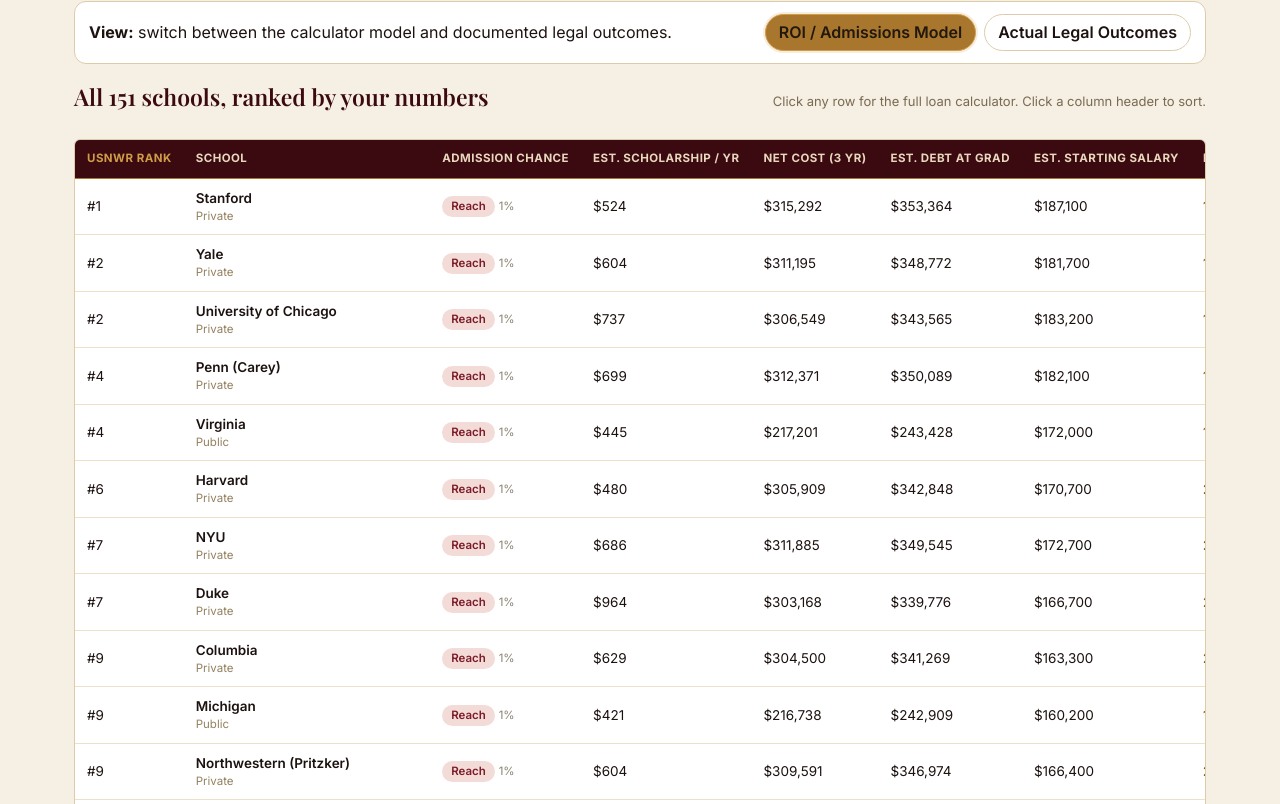
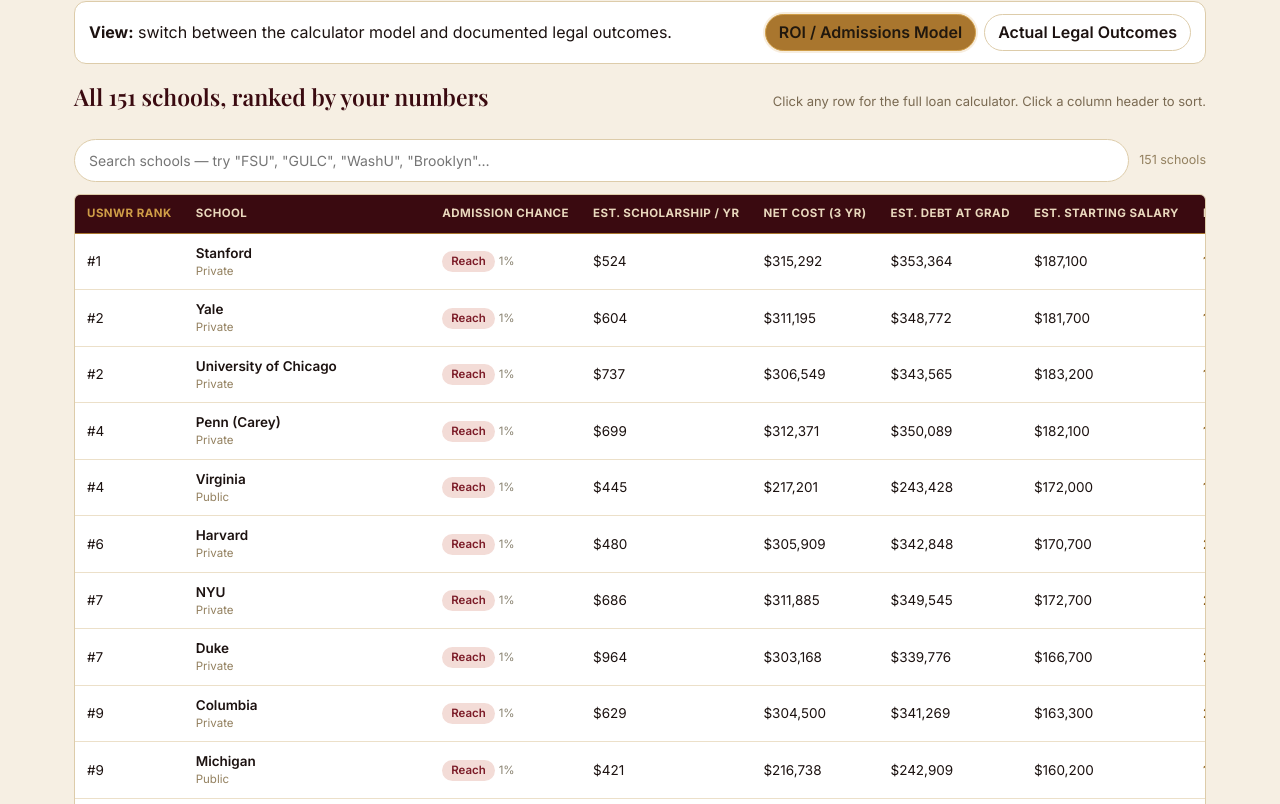
Before and after one commit to redsupercar314/law-roi-site, a React (Vite) app: page / in a window 1280 px wide. Shown: the part 1016-1820 px from the top of the page. Built offline with nearby package versions, Linux system fonts and the light colour scheme.

Commit message:
Abbreviation-aware school search; hidden gems ranked by scholarship, excluded from Best ROI

```diff
--- a/src/App.jsx
+++ b/src/App.jsx
@@ -9,6 +9,7 @@
   median,
   pct,
 } from './lib/calc.js';
+import { matchScore } from './lib/search.js';
 
 const DEFAULT_PROFILE = {
   gpa: 3.5,
@@ -31,6 +32,7 @@
 
 export default function App() {
   const [profile, setProfile] = useState(DEFAULT_PROFILE);
+  const [query, setQuery] = useState('');
   const [sortKey, setSortKey] = useState('usnews_rank');
   const [sortDir, setSortDir] = useState(1);
   const [outcomeMode, setOutcomeMode] = useState(false);
@@ -51,13 +53,24 @@
     } catch {}
   }, [dark]);
 
+  const fullProfile = { ...profile, loanRateForDebt: 8.05 };
+
+  const allRows = useMemo(() => {
+    return SCHOOLS.map((s) => ({ s, c: computeFor(s, fullProfile) }));
+    // eslint-disable-next-line react-hooks/exhaustive-deps
+  }, [profile]);
+
+  const qActive = query.trim().length >= 2;
+
   const rows = useMemo(() => {
-    const full = { ...profile, loanRateForDebt: 8.05 };
-    const computed = SCHOOLS.map((s) => ({ s, c: computeFor(s, full) }));
+    const scored = allRows.map((r) => ({ ...r, score: matchScore(r.s, query) }));
+    const filtered = qActive ? scored.filter((r) => r.score >= 0) : scored;
     const dir = sortDir;
-    computed.sort((a, b) => {
+    filtered.sort((a, b) => {
       let av, bv;
       switch (sortKey) {
+        case 'relevance':
+          av = a.score; bv = b.score; break;
         case 'name':
           return dir * a.s.name.localeCompare(b.s.name);
         case 'chance':
@@ -84,10 +97,10 @@
       }
       return dir * (av - bv);
     });
-    return computed;
-  }, [profile, sortKey, sortDir]);
+    return filtered;
+  }, [allRows, query, qActive, sortKey, sortDir]);
 
-  const selected = rows.find((r) => r.s.name === selectedName) ?? null;
+  const selected = allRows.find((r) => r.s.name === selectedName) ?? null;
 
   useEffect(() => {
     if (selected) {
@@ -100,23 +113,39 @@
   }, [selectedName]); // eslint-disable-line react-hooks/exhaustive-deps
 
   const stats = useMemo(() => {
-    const full = { ...profile, loanRateForDebt: 8.05 };
-    const all = SCHOOLS.map((s) => ({ s, c: computeFor(s, full) }));
     return {
-      likely: all.filter((r) => r.c.chancePct >= 55).length,
-      total: all.length,
-      reach: all.filter((r) => r.c.chancePct < 25).length,
-      bestDti: Math.min(...all.map((r) => r.c.dti)),
-      medianT50: median(all.filter((r) => r.s.rank <= 50).map((r) => r.c.debtAtGrad)),
+      likely: allRows.filter((r) => r.c.chancePct >= 55).length,
+      total: allRows.length,
+      reach: allRows.filter((r) => r.c.chancePct < 25).length,
+      bestDti: Math.min(...allRows.map((r) => r.c.dti)),
+      medianT50: median(allRows.filter((r) => r.s.rank <= 50).map((r) => r.c.debtAtGrad)),
     };
-  }, [profile]);
+  }, [allRows]);
 
-  const bestRoi = rows.filter((r) => r.c.chancePct >= 40).slice().sort((a, b) => a.c.dti - b.c.dti).slice(0, 6);
-  const gems = rows
-    .filter((r) => r.s.usnews_rank > 50 && r.c.chancePct >= 55 && r.c.dti < 1.6)
+  const bestRoi = allRows.filter((r) => r.c.chancePct >= 40).slice().sort((a, b) => a.c.dti - b.c.dti).slice(0, 6);
+  // Hidden gems must never repeat Best ROI: exclude those schools entirely and
+  // rank by biggest scholarship dollars among likely-or-better safeties outside
+  // the top 50 — i.e. places most likely to pay you to attend.
+  const bestNames = new Set(bestRoi.map((r) => r.s.name));
+  const gems = allRows
+    .filter((r) => r.s.usnews_rank > 50 && r.c.chancePct >= 55 && !bestNames.has(r.s.name))
     .slice()
-    .sort((a, b) => a.c.dti - b.c.dti)
+    .sort((a, b) => b.c.scholDollarY1 - a.c.scholDollarY1)
     .slice(0, 6);
+
+  const handleQuery = (e) => {
+    const v = e.target.value;
+    const was = query.trim().length >= 2;
+    const now = v.trim().length >= 2;
+    setQuery(v);
+    if (!was && now) {
+      setSortKey('relevance');
+      setSortDir(1);
+    } else if (was && !now) {
+      setSortKey('usnews_rank');
+      setSortDir(1);
+    }
+  };
 
   const set = (k) => (e) => {
     const v = e.target.type === 'checkbox' ? e.target.checked : e.target.value;
@@ -295,6 +324,32 @@
             <h2>All {SCHOOLS.length} schools, ranked by your numbers</h2>
             <div className="note">Click any row for the full loan calculator. Click a column header to sort.</div>
           </div>
+          <div className="searchbar">
+            <input
+              id="schoolSearch"
+              type="search"
+              placeholder='Search schools — try "FSU", "GULC", "WashU", "Brooklyn"…'
+              value={query}
+              onChange={handleQuery}
+              aria-label="Search schools"
+              autoComplete="off"
+            />
+            {query && (
+              <button
+                type="button"
+                className="search-clear"
+                onClick={() => { setQuery(''); setSortKey('usnews_rank'); setSortDir(1); }}
+              >
+                Clear ×
+              </button>
+            )}
+            <span className="search-count">
+              {qActive ? `${rows.length} of ${SCHOOLS.length} schools` : `${SCHOOLS.length} schools`}
+            </span>
+          </div>
+          {qActive && rows.length === 0 && (
+            <p style={{ color: '#8a8371' }}>No schools match “{query.trim()}” — try a full name or another abbreviation.</p>
+          )}
           <div className="table-scroll">
             <table id="schoolTable">
               <thead>
@@ -424,7 +479,7 @@
         <section id="hiddengems">
           <div className="section-head">
             <h2>Schools worth a second look</h2>
-            <div className="note">Outside the top 50 by prestige, but strong odds, generous aid, and a favorable debt load for you specifically.</div>
+            <div className="note">Likely-or-better odds outside the top 50, ranked by biggest scholarship — always different schools from Best ROI above.</div>
           </div>
           <div className="pick-grid">
             {gems.map((r) => (
--- a/src/styles.css
+++ b/src/styles.css
@@ -156,3 +156,19 @@
 .theme-fab svg{width:22px; height:22px;}
 body.dark .theme-fab{background:#c99a45; color:#21180e; border-color:#e0b96d;}
 body.dark .theme-fab:hover{background:#e0b96d;}
+
+/* school search bar */
+.searchbar{display:flex; gap:10px; align-items:center; margin-bottom:12px; flex-wrap:wrap;}
+.searchbar input[type=search]{
+  flex:1; min-width:220px; padding:10px 14px; border:1px solid var(--line); border-radius:999px;
+  background:#fff; font:inherit; font-size:14px; color:var(--ink);
+}
+.searchbar input[type=search]:focus{outline:2px solid var(--wine-light); outline-offset:1px;}
+.search-clear{
+  appearance:none; border:1px solid var(--line); background:transparent; color:var(--ink);
+  padding:8px 14px; border-radius:999px; cursor:pointer; font:inherit; font-size:13px; font-weight:600;
+}
+.search-clear:hover{border-color:var(--gold);}
+.search-count{font-size:12.5px; color:#93805f;}
+body.dark .searchbar input[type=search]{background:#303030; color:#f2f2f0; border-color:#505050;}
+body.dark .search-clear{color:#f1eee8; border-color:#505050;}
```
Also changed, not shown: src/lib/search.js (added).
